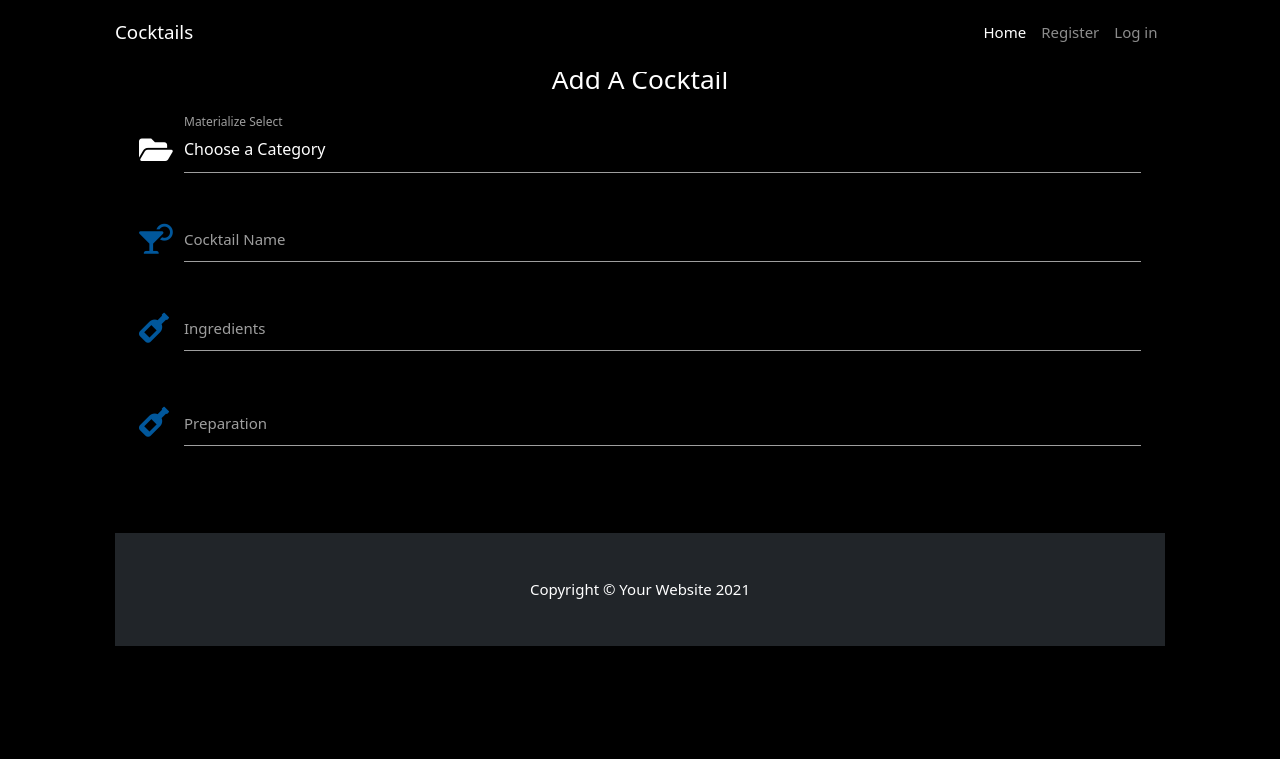
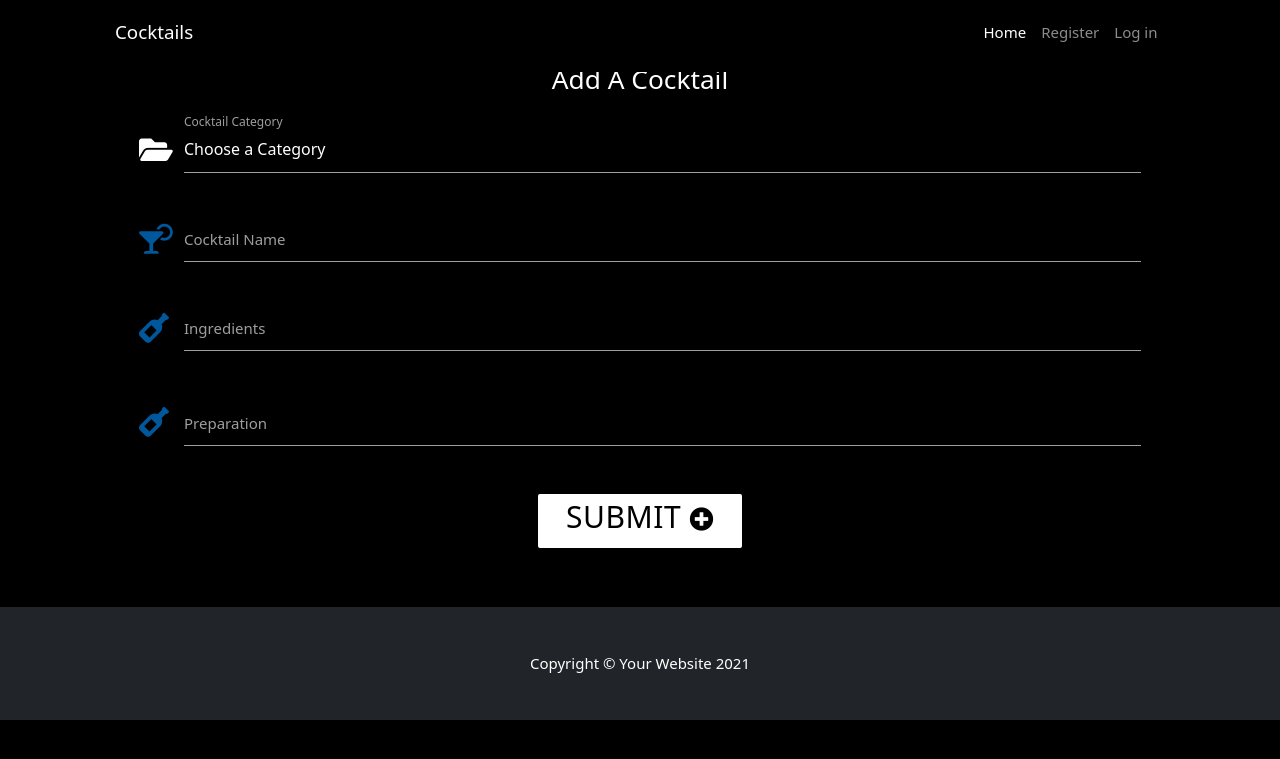
Before and after one commit to Code-Institute-Submissions/juliandavid-garcia-MS3_Cocktails, a Flask app: page /add_cocktail in a window 1280 px wide. Shown: the top 759 px of the page. Run offline with Flask 2, Linux system fonts and the light colour scheme; data that the repository does not hold is empty; some libraries are stand-ins or nearby versions.

Commit message:
add_cocktail form added and fucntional

```diff
--- a/app.py
+++ b/app.py
@@ -95,8 +95,21 @@
 
 
 
-@app.route("/add_cocktail")
+@app.route("/add_cocktail", methods=["GET", "POST"])
 def add_cocktail():
+    if request.method == "POST":
+
+        cocktail = {
+            "category_name": request.form.get("category_name"),
+            "cocktail_name": request.form.get("cocktail_name"),
+            "ingredients": request.form.getlist("ingredients"),
+            "preparation": request.form.get("preparation"),
+            "by": session["user"]
+        }
+        mongo.db.cocktails.insert_one(cocktail)
+        flash("Cocktail Successfully Added")
+        return redirect(url_for("get_cocktails"))
+
     categories = mongo.db.categories.find().sort("category-name", 1)
     return render_template("add_cocktail.html", categories=categories)
 
--- a/templates/add_cocktail.html
+++ b/templates/add_cocktail.html
@@ -4,7 +4,8 @@
 <h3 class="white-text text-darken-4 center-align">Add A Cocktail</h3>
 
 <div class="row card-panel black lighten-1 white-text">
-        <form class="col s12" method="POST" action="">
+    <form class="col s12" method="POST" action="{{ url_for('add_cocktail') }}">
+        <!-- category selection -->
         <div class="row">
             <div class="input-field  white-text col s12">
                 <i class="fas fa-folder-open prefix white-text text-white"></i>
@@ -15,33 +16,45 @@
                     <option class="white-text" value="{{ category.category_name }}">{{category.category_name}}</option>
                     {% endfor %}
                 </select>
-                    <label for="category_name">Materialize Select</label>
+                <label for="category_name">Cocktail Category</label>
             </div>
         </div>
         <div class="row">
             <div class="input-field col s12">
                 <i class="fas fa-cocktail prefix light-blue-text text-darken-4"></i>
-                    <input id="cocktail_name" name="cocktail_name" minlength="5" maxlength="50"
-                        type="text" class="validate white-text" required>
+                <input id="cocktail_name" name="cocktail_name" minlength="5" maxlength="50" type="text"
+                    class="validate white-text" required>
                 <label for="cocktail_name">Cocktail Name</label>
             </div>
         </div>
         <div class="row">
             <div class="input-field col s12">
                 <i class="fas fa-wine-bottle prefix light-blue-text text-darken-4"></i>
-                    <textarea id="ingredients" name="ingredients" minlength="5"
-                        maxlength="200" class="materialize-textarea validate white-text" required></textarea>
+                <textarea id="ingredients" name="ingredients" minlength="5" maxlength="200"
+                    class="materialize-textarea validate white-text" required></textarea>
                 <label for="ingredients">Ingredients</label>
             </div>
         </div>
         <div class="row">
             <div class="input-field col s12">
                 <i class="fas fa-wine-bottle prefix light-blue-text text-darken-4"></i>
-                    <textarea id="preparation" name="preparation" minlength="5"
-                        maxlength="200" class="materialize-textarea validate white-text" required></textarea>
+                <textarea id="preparation" name="preparation" minlength="5" maxlength="200"
+                    class="materialize-textarea validate white-text" required></textarea>
                 <label for="preparation">Preparation</label>
             </div>
         </div>
+        <div class="row">
+            <div class="col s12 center-align">
+                <button class="btn-large waves-effect waves-black white text-shadow black-text bold" type="submit">
+                    <h2>Submit
+                        <i class="fas fa-plus-circle"></i>
+                    </h2>
+                </button>
+            </div>
+        </div>
+    </form>
+</div>
+
 
 
 {% endblock %}
```
Also changed, not shown: templates/index.html (+17 -11 lines). Lines whose indentation alone changed are shown as unchanged.
